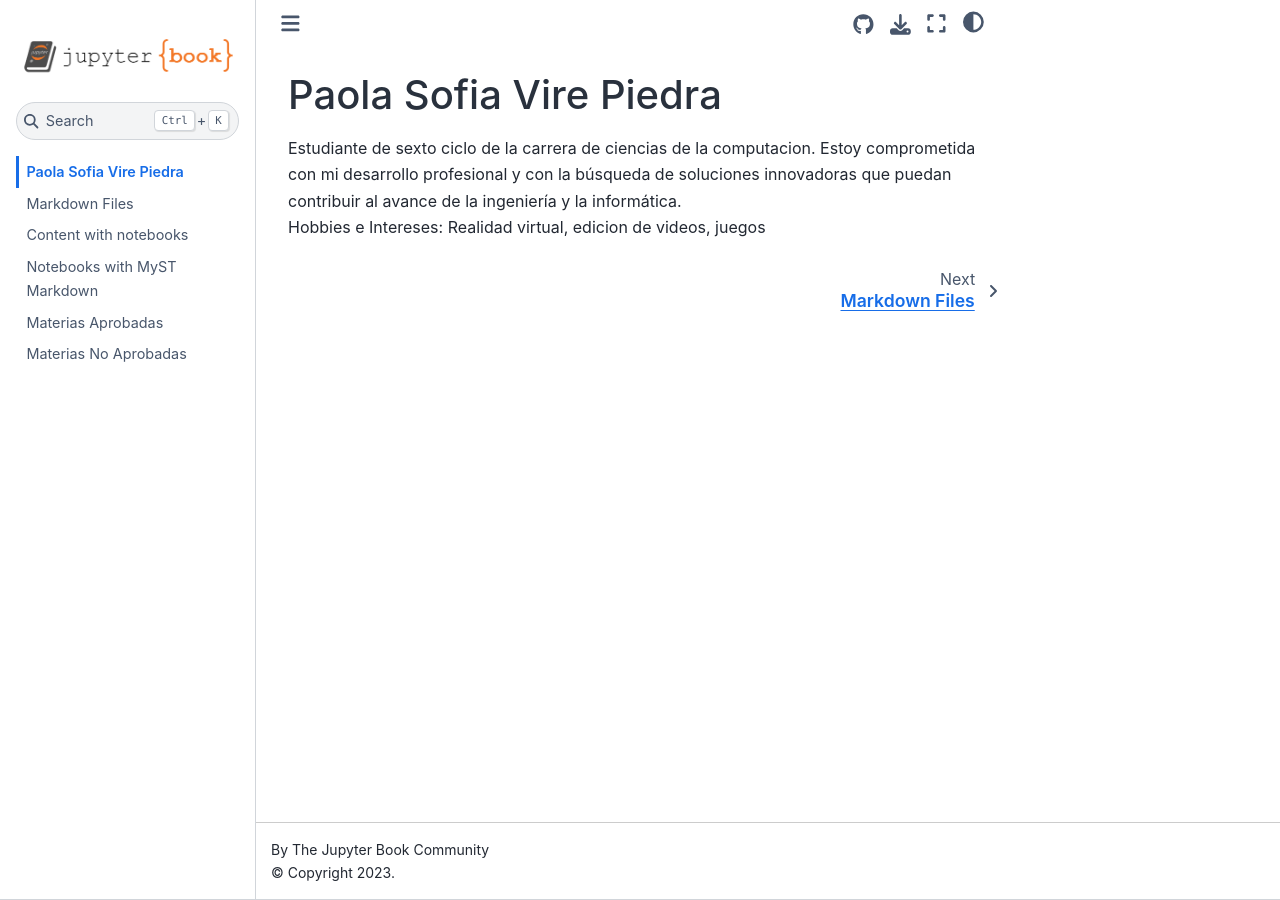
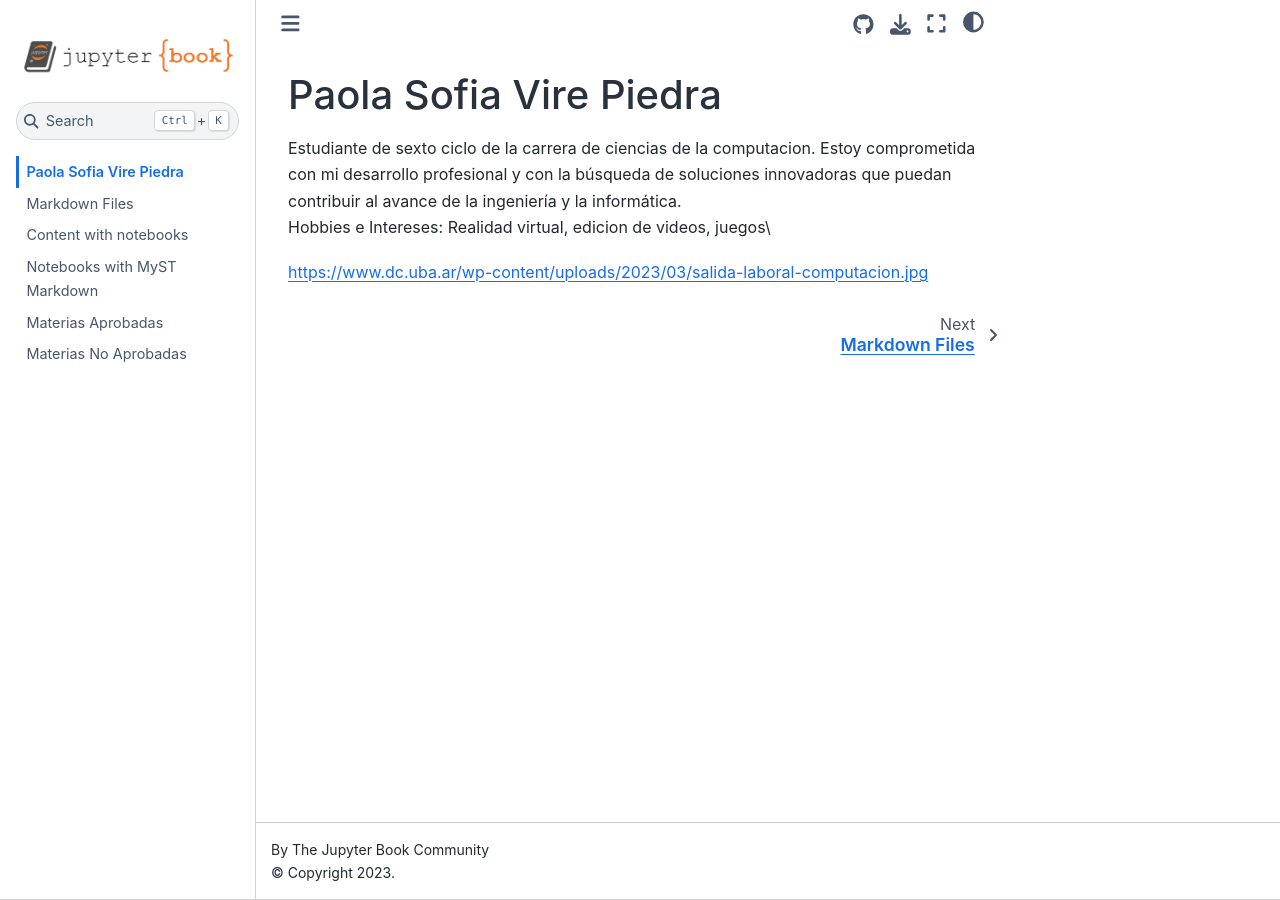
Before and after one commit to Soffivp/paginas, a Jupyter Book: the page built from intro.md, in a window 1280 px wide. Built offline with Jupyter Book 1.0.4 settings and Sphinx 7.4.7 and the Sphinx Book theme 1.1.4, drawn with Linux system fonts in a browser that asks for light colours; some of the changed lines change nothing that is shown.

Commit message:
Update intro.md

```diff
--- a/intro.md
+++ b/intro.md
@@ -2,4 +2,6 @@
 
 Estudiante de sexto ciclo de la carrera de ciencias de la computacion.
 Estoy comprometida con mi desarrollo profesional y con la búsqueda de soluciones innovadoras que puedan contribuir al avance de la ingeniería y la informática.\
-Hobbies e Intereses: Realidad virtual, edicion de videos, juegos
+Hobbies e Intereses: Realidad virtual, edicion de videos, juegos\
+
+https://www.dc.uba.ar/wp-content/uploads/2023/03/salida-laboral-computacion.jpg
```
